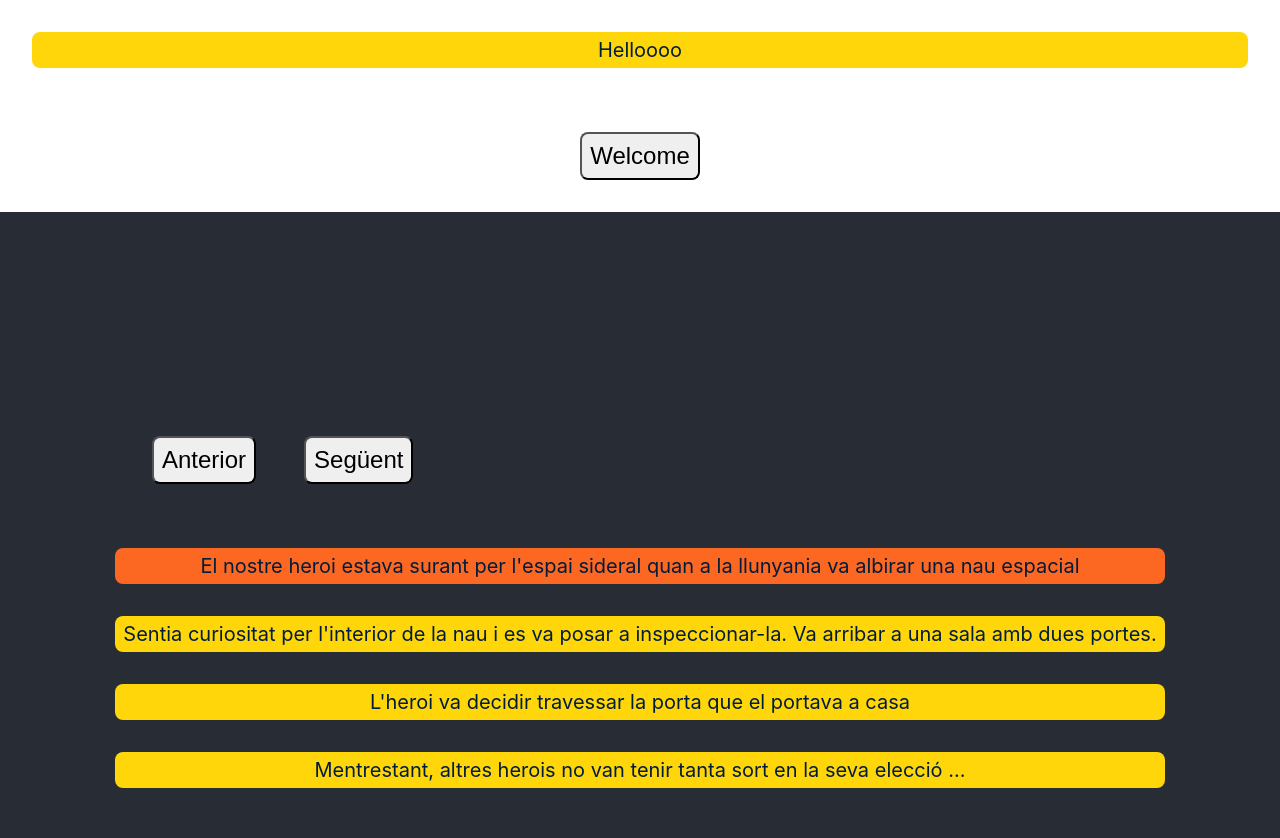
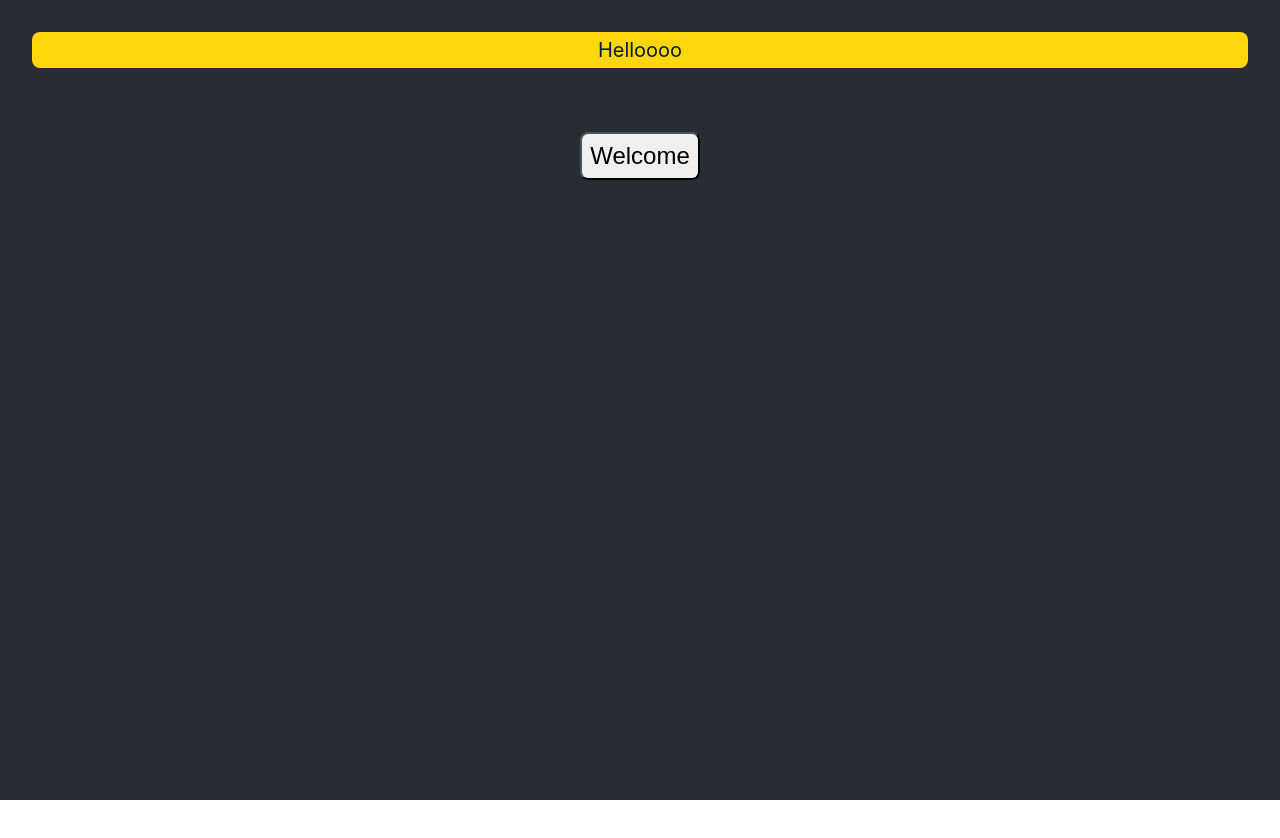
Before and after one commit to Txintxor/Sprint_6_React_1, a React (Create React App) app: page / in a window 1280 px wide. Shown: the top 838 px of the page. After the commit the page ends 800 px from the top, so only its background shows below. Built offline with nearby package versions, Linux system fonts and the light colour scheme.

Commit message:
Level 2 completed, fixed PROPS problem

```diff
--- a/src/App.js
+++ b/src/App.js
@@ -1,7 +1,7 @@
 import React, { useState } from "react";
 import Escena from "./components/escena/Escena.js";
 import story from "./data/story.js";
-import { Button, Story } from "./components/escena/EscenaStyled.js";
+import { Button, Story, Intro } from "./components/escena/EscenaStyled.js";
 import "./styles/App.css";
 
 function App() {
@@ -9,10 +9,10 @@ function App() {
 
   const Elem = () => {
     return (
-      <div>
+      <Intro>
         <Story>Helloooo</Story>
         <Button onClick={dismiss}>Welcome</Button>
-      </div>
+      </Intro>
     );
   };
   const [main, setMain] = useState(true);
--- a/src/components/escena/EscenaStyled.js
+++ b/src/components/escena/EscenaStyled.js
@@ -12,7 +12,6 @@ const Story = styled.p`
 `;
 
 const Button = styled.button`
-
   border-radius: 8px;
   margin: 2rem 1.5rem;
   padding: 0.5rem;
@@ -20,4 +19,11 @@ const Button = styled.button`
   cursor: pointer;
 `;
 
-export {Story, Button};
+const Intro = styled.div`
+  position: absolute;
+  top: 0;
+  left: 0;
+  width: 100vw;
+  height: 100vh;
+  background-color: #282c34;`
+export {Story, Button, Intro};
--- a/src/styles/App.css
+++ b/src/styles/App.css
@@ -15,7 +15,5 @@
 
 #buttonContainer {
   display: flex;
-  width: 80%;
   flex-direction: row;
-
 }
```
